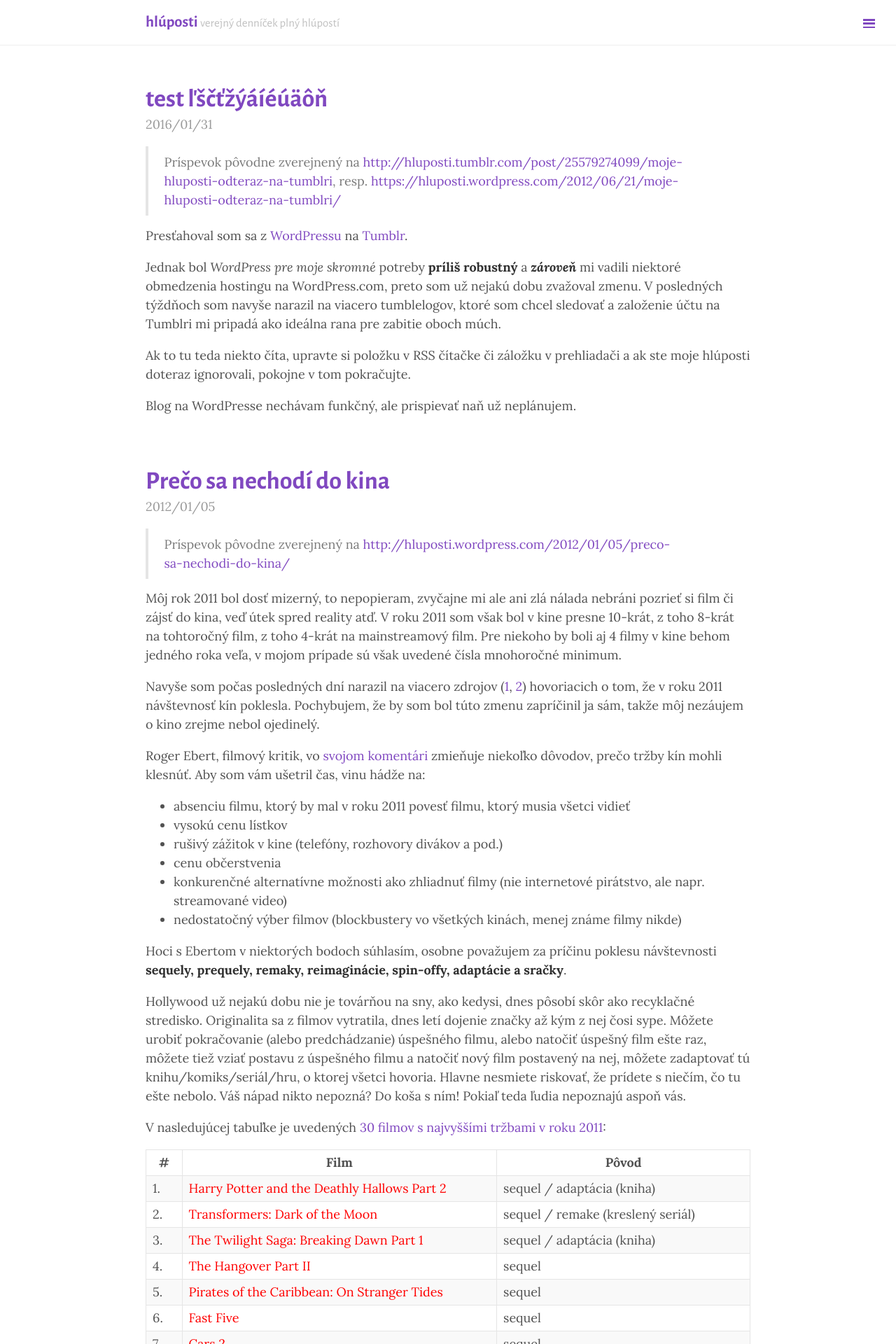
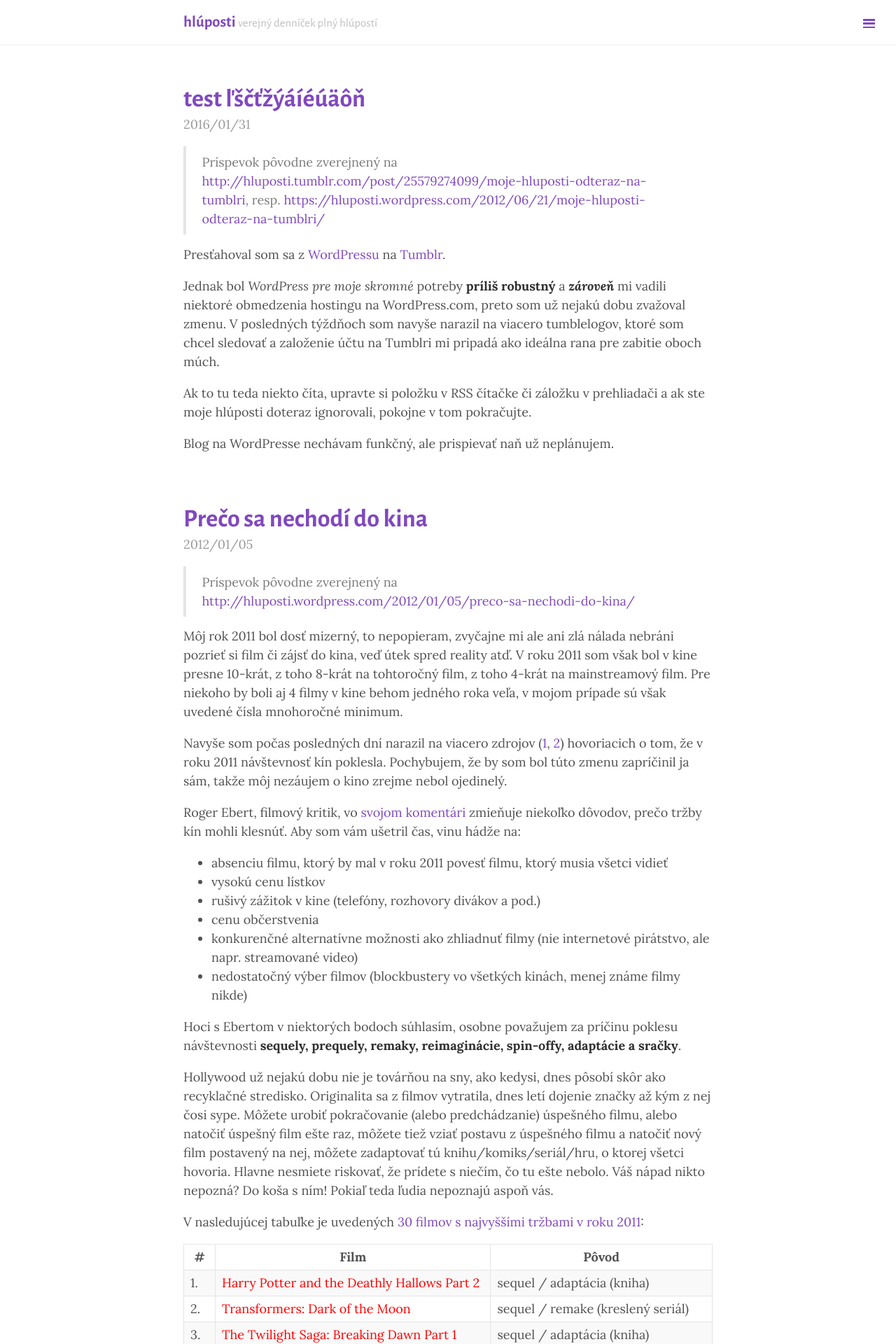
Before and after one commit to hluposti/hluposti.github.io, a Jekyll site: the page built from index.html, in a window 1280 px wide. Shown: the top 1920 px of the page at 70% size. Built offline with Jekyll 4.4.1, drawn with Linux system fonts in a browser that asks for light colours; the list of posts is cut into pages by our own code.

Commit message:
Width fix

```diff
--- a/public/css/lanyon.css
+++ b/public/css/lanyon.css
@@ -94,7 +94,7 @@ code {
 }
 @media (min-width: 60rem) {
   .container {
-    max-width: 50rem;
+    max-width: 44rem;
   }
 }
 
```
